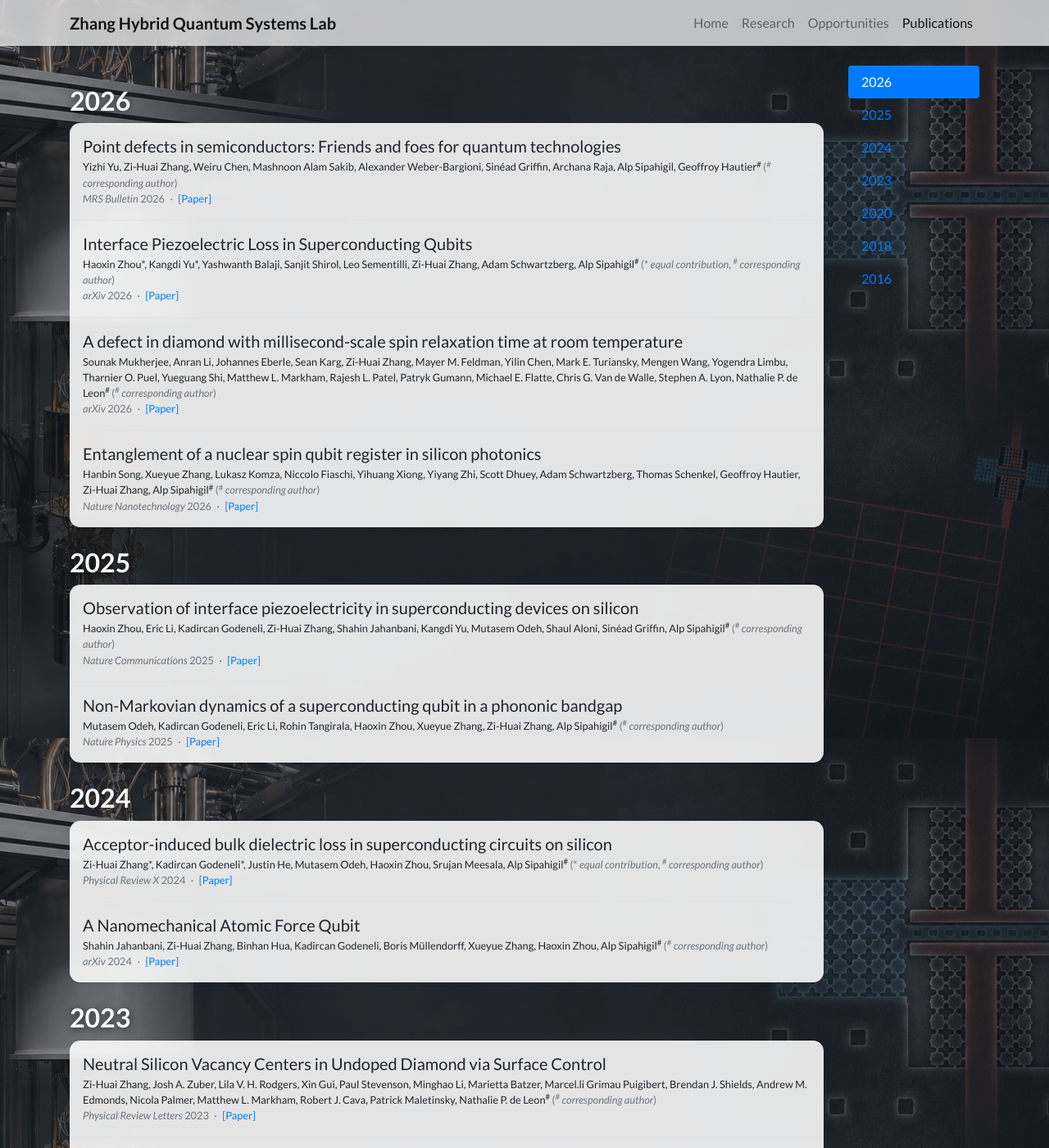
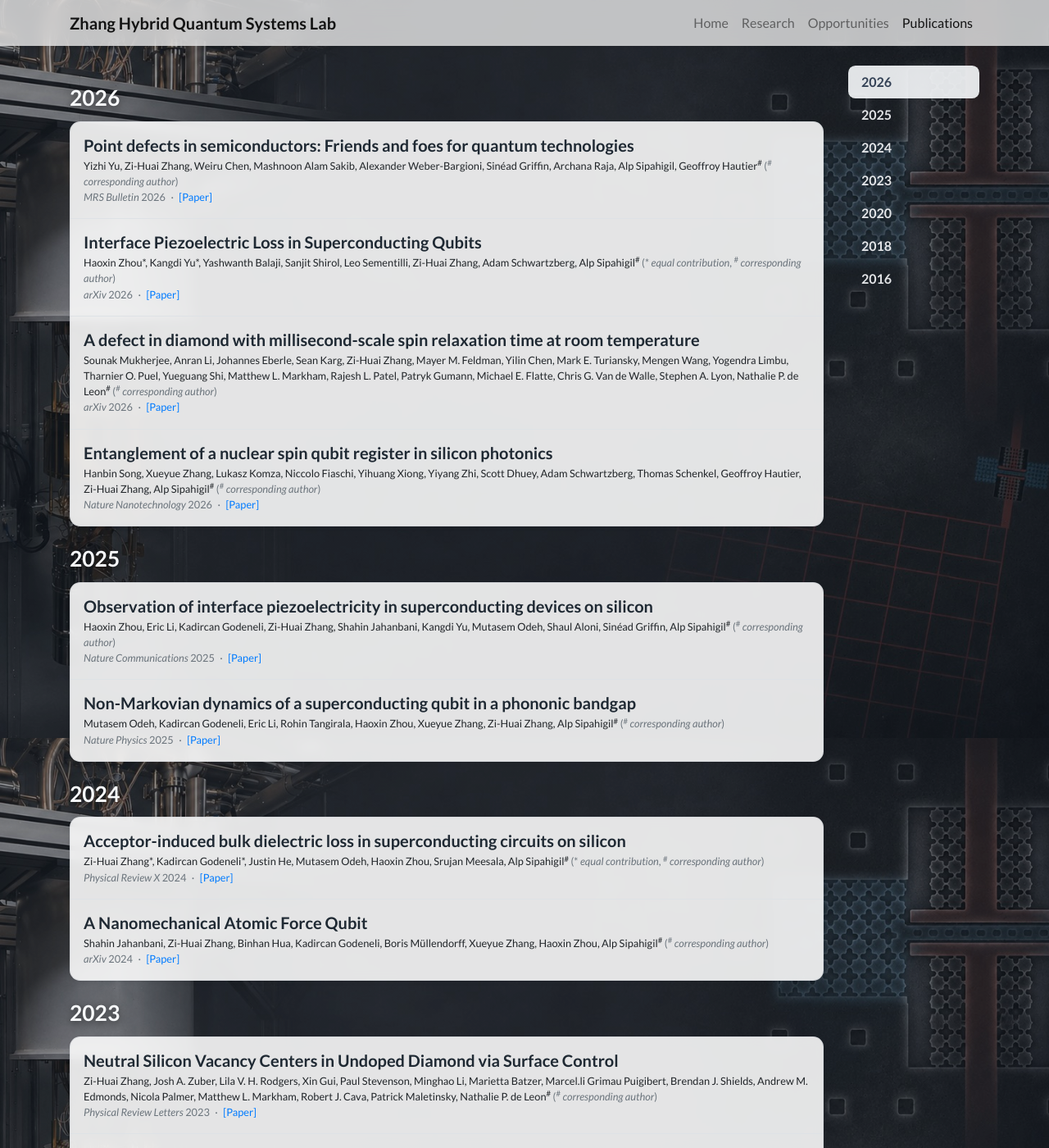
Before and after one commit to zihuaiz/zihuaiz.github.io, a Jekyll site: the page built from publications.html, in a window 1280 px wide and 1400 px high. Shown: the whole window at 82% size. Built offline with Jekyll 4.4.1, drawn with Linux system fonts in a browser that asks for light colours; nearby versions of some CDN libraries; a style sheet for code colours, icons or effects is not loaded.

Commit message:
Enhance styles for publications page elements
Added styles for publication year and titles on publications page.

```diff
--- a/assets/css/global.css
+++ b/assets/css/global.css
@@ -194,7 +194,31 @@
 
 .publication-year-label {
   color: #f8fafc;
+  font-size: 1.65rem;
+  font-weight: 700;
+  margin-bottom: 0.75rem;
   text-shadow: 0 2px 8px rgba(0, 0, 0, 0.55);
+}
+
+
+.publications-page .publication-year-card {
+  border: 1px solid rgba(100, 116, 139, 0.12);
+}
+
+.publications-page .publication-title {
+  color: #1f2933;
+  font-weight: 700 !important;
+}
+
+.publications-page #navbar-year .nav-link {
+  color: rgba(248, 250, 252, 0.9);
+  border-radius: 0.55rem;
+  font-weight: 700;
+}
+
+.publications-page #navbar-year .nav-link.active {
+  background: rgba(248, 250, 252, 0.9);
+  color: #334155;
 }
 
 .news-card-title {
```
